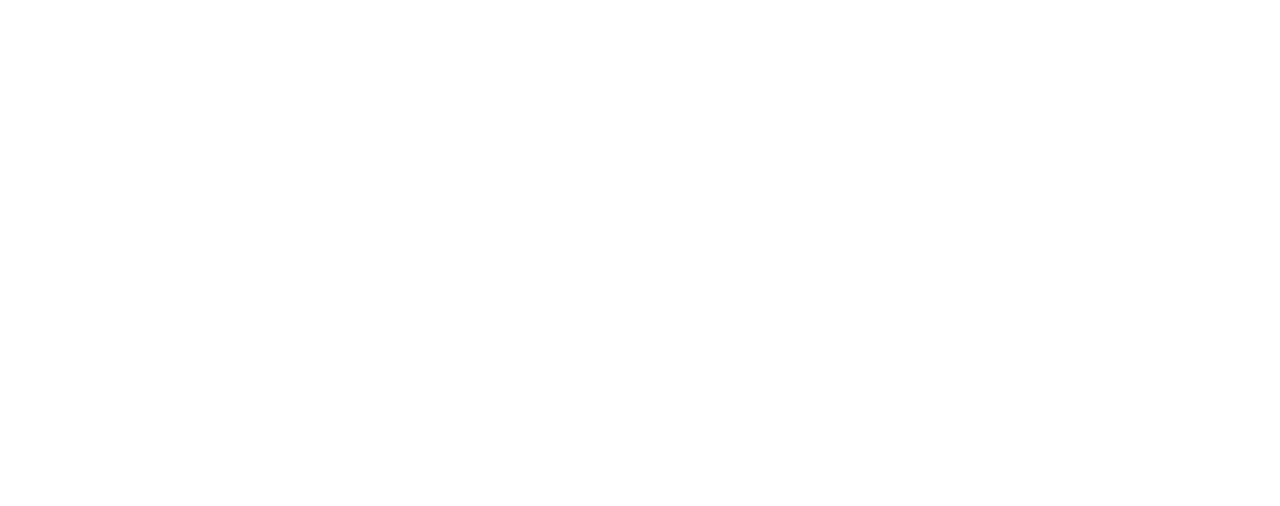
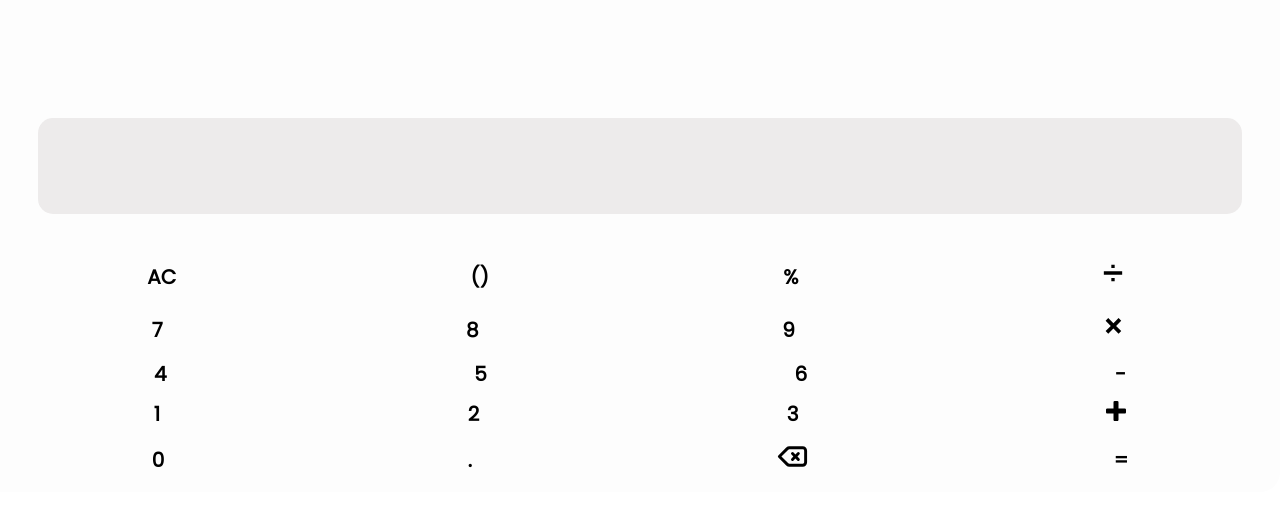
Before and after one commit to SalahVincent/Calculator_Web_App, a plain HTML site: page project/index.html in a window 1280 px wide. Drawn offline with Linux system fonts and the light colour scheme.

Commit message:
calculator layout check

```diff
--- a/project/index.html
+++ b/project/index.html
@@ -3,7 +3,56 @@
   <head>
     <meta charset="UTF-8" />
     <meta name="viewport" content="width=device-width, initial-scale=1.0" />
+    <link rel="stylesheet" href="styles.css" />
+    <link href="https://fonts.googleapis.com/css?family=Kaushan+Script|Poppins&display=swap" rel="stylesheet">
     <title>Calculator Web App</title>
   </head>
-  <body></body>
+  <body id="app">
+    <main id="screen">
+    <div id="history"></div>
+    <div id="result"></div>
+    <div id="numandop">
+      <div id="number">
+        <div class="oprow">
+          <div class="buttonop">AC</div>
+          <div class="buttonop">()</div>
+          <div class="buttonop">%</div>
+          <div class="buttonop"><svg height="40" width="40" viewBox="0 0 24 24" xmlns="http://www.w3.org/2000/svg">
+	<path d="M11 7h2.004v2.004H11V7Zm-4.5 4h11v2h-11v-2Zm4.5 4h2.004v2.004H11V15Z" fill="currentColor"/>
+</svg></div>
+          </div>
+        <div class="numrow">
+          <div class="button">7</div>
+          <div class="button">8</div>
+          <div class="button">9</div>
+          <div class="buttonop"><svg height="30" width="30" viewBox="0 0 32 32" xmlns="http://www.w3.org/2000/svg">
+	<path d="m24.778 21.42l-5.502-5.503l5.5-5.502l-2.827-2.83l-5.503 5.502l-5.502-5.502l-2.828 2.83l5.5 5.502l-5.5 5.502l2.83 2.828l5.5-5.502l5.5 5.502z" fill="currentColor"/>
+</svg></div>
+        </div>
+        <div class="numrow">
+          <div class="button">4</div>
+          <div class="button">5</div>
+          <div class="button">6</div>
+          <div class="buttonop">-</div>
+        </div>
+        <div class="numrow">
+          <div class="button">1</div>
+          <div class="button">2</div>
+          <div class="button">3</div>
+          <div class="buttonop"><svg height="20" width="20" viewBox="0 0 1024 1024" xmlns="http://www.w3.org/2000/svg">
+	<path d="M960 640H640v320q0 27-18.5 45.5T576 1024H448q-27 0-45.5-19T384 960V640H64q-27 0-45.5-19T0 576V448q0-27 18.5-45.5T64 384h320V64q0-27 18.5-45.5T448 0h128q27 0 45.5 18.5T640 64v320h320q27 0 45.5 18.5T1024 448v128q0 26-18.5 45T960 640z" fill="currentColor"/>
+</svg></div>
+          </div>
+          <div class ="numrow">
+            <div class="button">0</div>
+        <div class="button">.</div>
+        <div class="button"><svg height="35" width="35" viewBox="0 0 24 24" xmlns="http://www.w3.org/2000/svg">
+	<path d="M19 5H9.83a3 3 0 0 0-2.12.88l-5.42 5.41a1 1 0 0 0 0 1.42l5.42 5.41a3 3 0 0 0 2.12.88H19a3 3 0 0 0 3-3V8a3 3 0 0 0-3-3Zm1 11a1 1 0 0 1-1 1H9.83a1.05 1.05 0 0 1-.71-.29L4.41 12l4.71-4.71A1.05 1.05 0 0 1 9.83 7H19a1 1 0 0 1 1 1Zm-3.29-6.71a1 1 0 0 0-1.42 0L14 10.59l-1.29-1.3a1 1 0 0 0-1.42 1.42l1.3 1.29l-1.3 1.29a1 1 0 0 0 0 1.42a1 1 0 0 0 1.42 0l1.29-1.3l1.29 1.3a1 1 0 0 0 1.42 0a1 1 0 0 0 0-1.42L15.41 12l1.3-1.29a1 1 0 0 0 0-1.42Z" fill="currentColor"/>
+</svg></div>
+        <div class="buttoneq">=</div>
+          </div>
+        </div>
+      </div>
+      </main>
+  </body>
 </html>
--- a/project/styles.css
+++ b/project/styles.css
@@ -1,4 +1,38 @@
 * {
   margin: 0;
   padding: 0;
+  font-family: "Poppins", sans-serif;
+  font-size: 20px;
+  font-weight: 750;
 }
+#screen {
+  background-color: rgb(253, 253, 253);
+  height: auto;
+  border-radius: 0 0 20px 0;
+}
+
+#history {
+  height: 10vh;
+}
+#result {
+  background-color: rgba(235, 232, 232, 0.863);
+  border-radius: 15px;
+  height: 12vh;
+  margin: 3%;
+}
+
+#number {
+  width: 100%;
+  display: flex;
+  flex-direction: column;
+  justify-content: space-around;
+}
+.numrow,
+.oprow {
+  width: 100%;
+  align-items: center;
+  display: flex;
+  flex-direction: row;
+  justify-content: space-around;
+  padding: 0 0 10px 0;
+}
```
